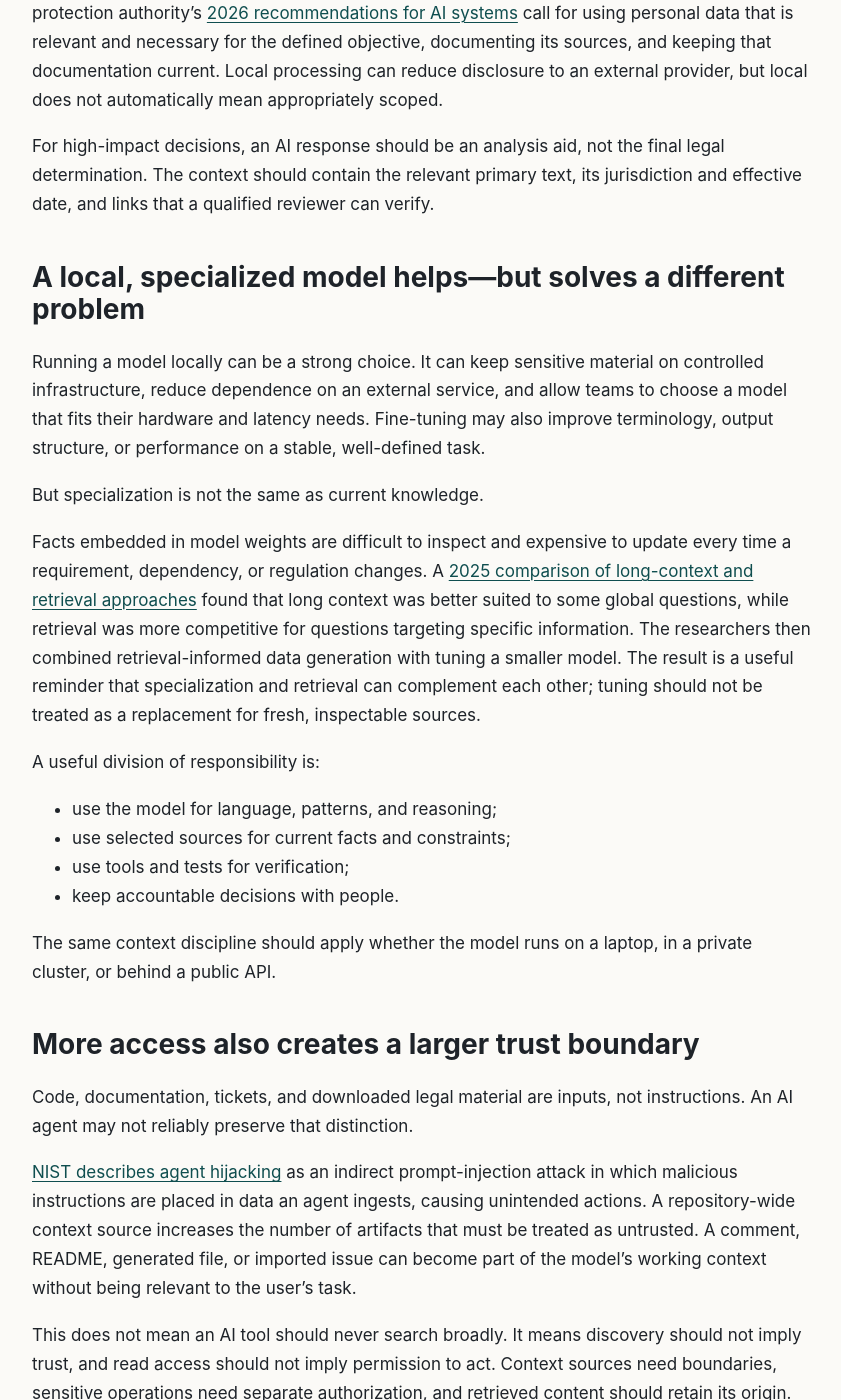
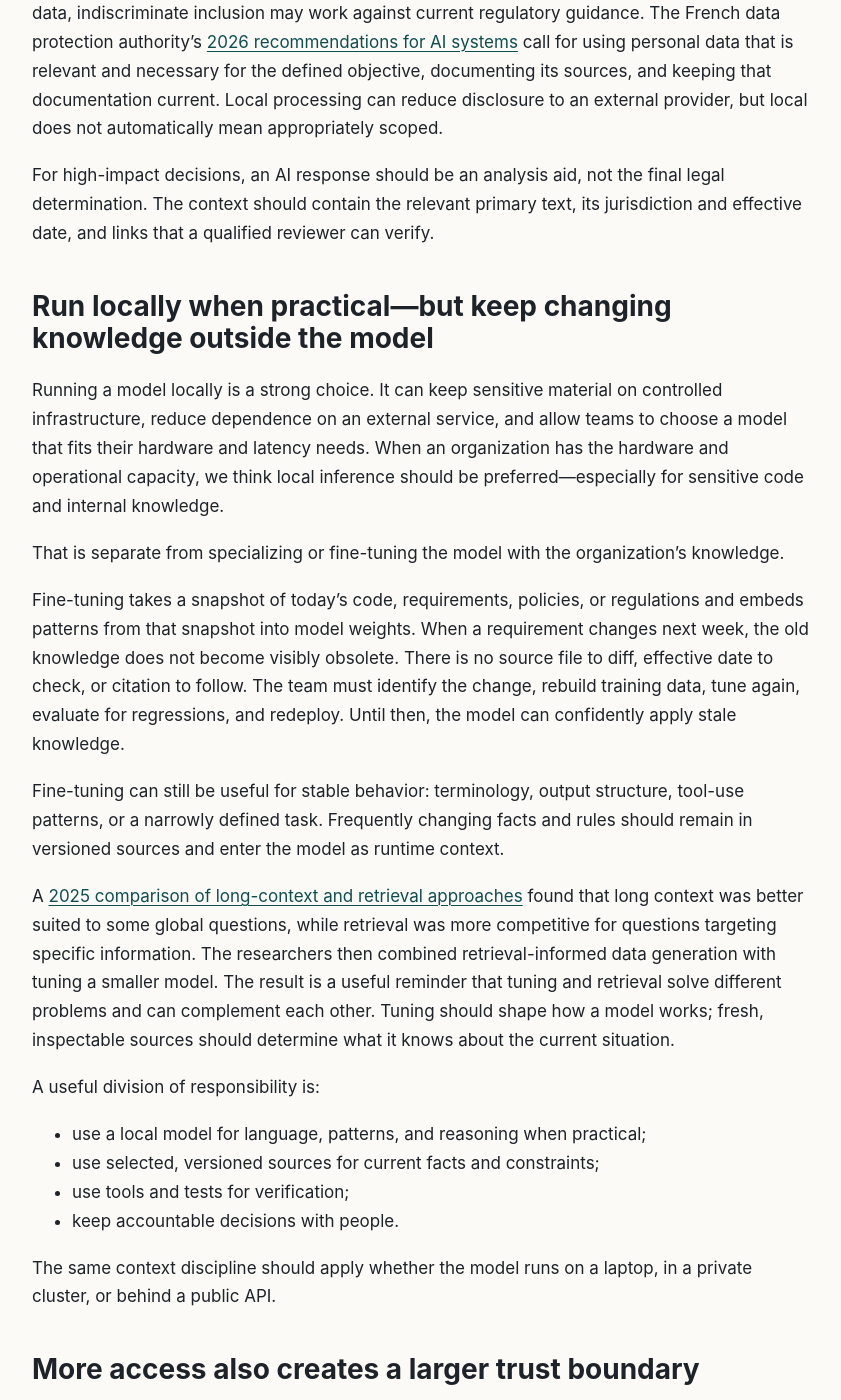
Before and after one commit to XTSoftwareLabs/neatcontext-blog, a Jekyll site: the page built from _posts/2026-07-14-why-more-context-is-not-always-better-context.md, in a window 1280 px wide and 1400 px high, scrolled down 2883 px. Shown: the whole window, without its empty margins (128-969 px from the left). Built offline with Jekyll 4.4.1, drawn with Linux system fonts in a browser that asks for light colours; some of the changed text lies outside the part shown.

Commit message:
Clarify local model and knowledge strategy

```diff
--- a/_posts/2026-07-14-why-more-context-is-not-always-better-context.md
+++ b/_posts/2026-07-14-why-more-context-is-not-always-better-context.md
@@ -11,7 +11,7 @@ The instinct behind this proposal is right. An AI system should not reason about
 
 The problem is the jump from **access to everything** to **put everything in context**. Those are not the same design.
 
-Broad access can make useful evidence discoverable. Indiscriminate inclusion can bury that evidence, mix incompatible authorities, expose unnecessary data, and make a confident answer harder to audit. A specialized local model can improve privacy and domain fluency, but it does not decide which facts are relevant, current, or authoritative.
+Broad access can make useful evidence discoverable. Indiscriminate inclusion can bury that evidence, mix incompatible authorities, expose unnecessary data, and make a confident answer harder to audit. Running the model locally can improve privacy and control. Fine-tuning that model with domain knowledge still does not decide which facts are relevant, current, or authoritative.
 
 The practical goal is not maximum context. It is the smallest defensible context for the task.
 
@@ -49,18 +49,22 @@ There is also a governance problem in sending everything. If source material con
 
 For high-impact decisions, an AI response should be an analysis aid, not the final legal determination. The context should contain the relevant primary text, its jurisdiction and effective date, and links that a qualified reviewer can verify.
 
-## A local, specialized model helps—but solves a different problem
+## Run locally when practical—but keep changing knowledge outside the model
 
-Running a model locally can be a strong choice. It can keep sensitive material on controlled infrastructure, reduce dependence on an external service, and allow teams to choose a model that fits their hardware and latency needs. Fine-tuning may also improve terminology, output structure, or performance on a stable, well-defined task.
+Running a model locally is a strong choice. It can keep sensitive material on controlled infrastructure, reduce dependence on an external service, and allow teams to choose a model that fits their hardware and latency needs. When an organization has the hardware and operational capacity, we think local inference should be preferred—especially for sensitive code and internal knowledge.
 
-But specialization is not the same as current knowledge.
+That is separate from specializing or fine-tuning the model with the organization's knowledge.
 
-Facts embedded in model weights are difficult to inspect and expensive to update every time a requirement, dependency, or regulation changes. A [2025 comparison of long-context and retrieval approaches](https://arxiv.org/abs/2503.16071) found that long context was better suited to some global questions, while retrieval was more competitive for questions targeting specific information. The researchers then combined retrieval-informed data generation with tuning a smaller model. The result is a useful reminder that specialization and retrieval can complement each other; tuning should not be treated as a replacement for fresh, inspectable sources.
+Fine-tuning takes a snapshot of today's code, requirements, policies, or regulations and embeds patterns from that snapshot into model weights. When a requirement changes next week, the old knowledge does not become visibly obsolete. There is no source file to diff, effective date to check, or citation to follow. The team must identify the change, rebuild training data, tune again, evaluate for regressions, and redeploy. Until then, the model can confidently apply stale knowledge.
+
+Fine-tuning can still be useful for stable behavior: terminology, output structure, tool-use patterns, or a narrowly defined task. Frequently changing facts and rules should remain in versioned sources and enter the model as runtime context.
+
+A [2025 comparison of long-context and retrieval approaches](https://arxiv.org/abs/2503.16071) found that long context was better suited to some global questions, while retrieval was more competitive for questions targeting specific information. The researchers then combined retrieval-informed data generation with tuning a smaller model. The result is a useful reminder that tuning and retrieval solve different problems and can complement each other. Tuning should shape how a model works; fresh, inspectable sources should determine what it knows about the current situation.
 
 A useful division of responsibility is:
 
-- use the model for language, patterns, and reasoning;
-- use selected sources for current facts and constraints;
+- use a local model for language, patterns, and reasoning when practical;
+- use selected, versioned sources for current facts and constraints;
 - use tools and tests for verification;
 - keep accountable decisions with people.
 
@@ -107,7 +111,7 @@ The important part is not the product name. It is the separation of concerns:
 
 - broad sources for discovery;
 - a narrow, reviewable packet for reasoning;
-- a model chosen according to the organization's privacy and capability needs;
+- a local model where practical, or a controlled hosted model where necessary;
 - human review for consequential decisions.
 
 The original proposal correctly recognizes that AI needs code, requirements, and regulatory knowledge. The adjustment is architectural: give the system a way to find everything, but do not ask the model to reason over everything at once.
```
